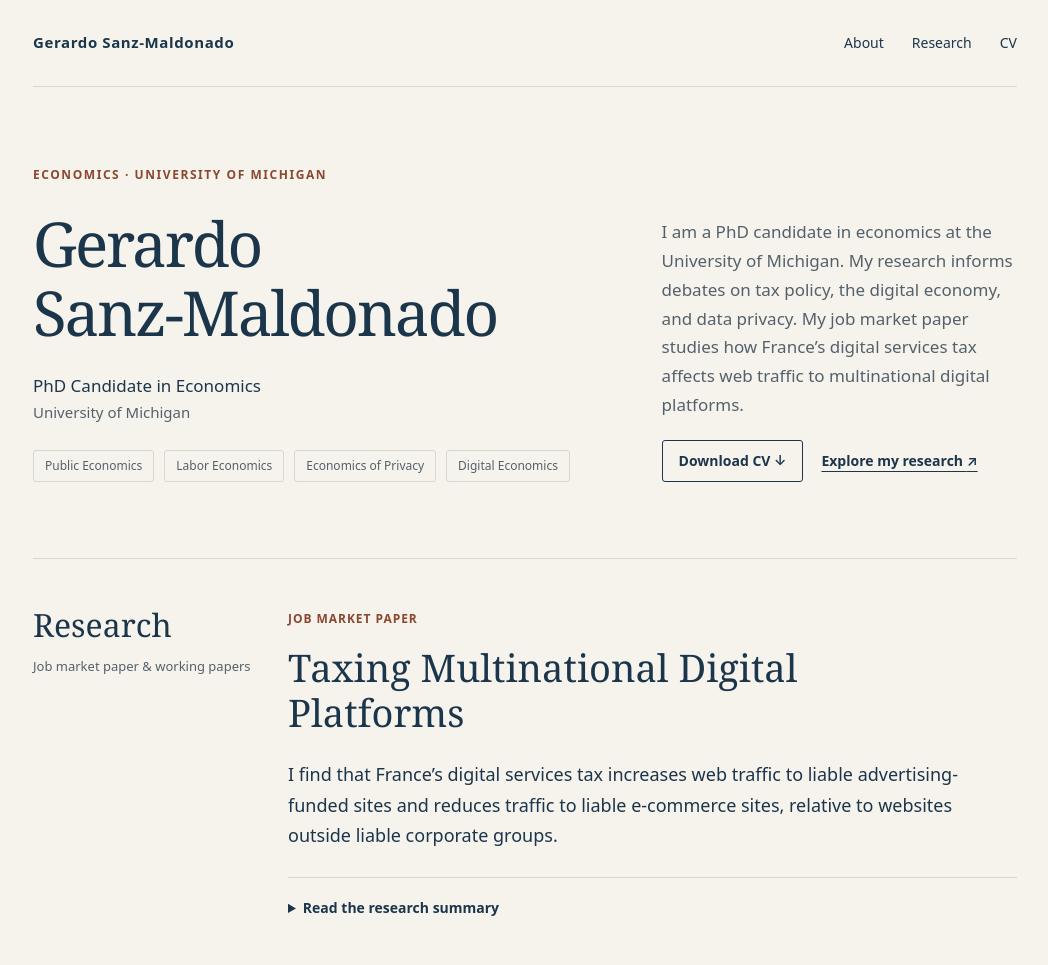
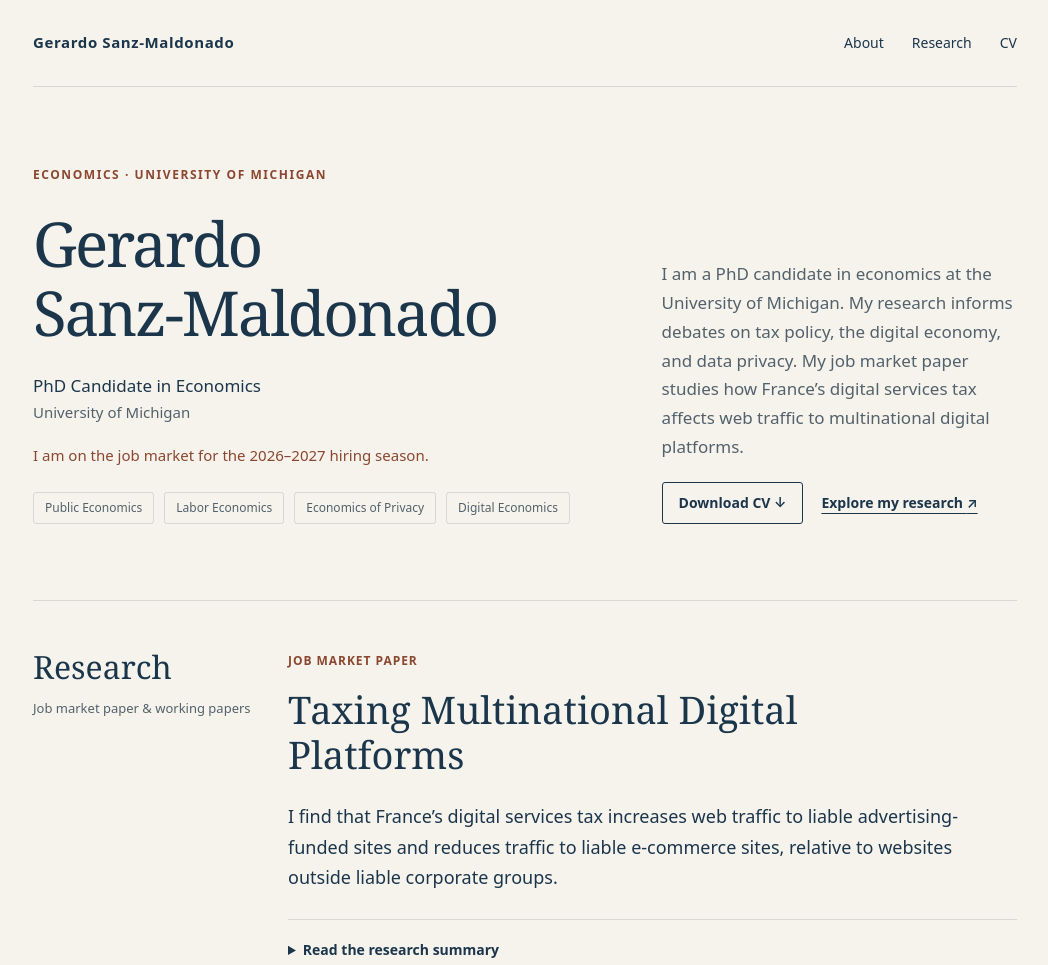
Before and after one commit to sanzg0/sanzg0.github.io, a plain HTML site: page index.html in a window 1280 px wide. Shown: the top 965 px of the page, without its empty margins (115-1163 px from the left). Drawn offline with Linux system fonts and the light colour scheme.

Commit message:
Add 2026–2027 job market status

```diff
--- a/index.html
+++ b/index.html
@@ -16,6 +16,7 @@
     @media(max-width:760px){.wrap{padding:0 24px}header{padding:24px 0}.wordmark{font-size:13px}nav{gap:18px}.intro{grid-template-columns:1fr;gap:32px;padding:50px 0}.intro .eyebrow{margin-bottom:20px}.bio{max-width:550px}.research{grid-template-columns:1fr;gap:22px;padding:35px 0 50px}.section-note{display:none}.paper-summary{font-size:17px}h1 span{display:inline}h1 span+span:before{content:' '}}
     .intro-links{display:flex;align-items:center;flex-wrap:wrap;gap:18px}.cv-link{display:inline-block;border:1px solid var(--ink);padding:8px 16px;border-radius:3px;font-size:14px;font-weight:600;text-decoration:none}.cv-link:hover{background:var(--ink);color:var(--paper)}header{flex-wrap:wrap}
     .papers article+article{border-top:1px solid var(--line);margin-top:46px;padding-top:36px}.coauthors{font-size:15px;color:var(--muted);margin:16px 0}.draft-link{display:inline-block;font-size:14px;font-weight:600;margin-top:6px}
+    .market-status{font-size:15px;line-height:1.6;color:var(--accent);margin:18px 0 0;max-width:440px}
     @media(prefers-reduced-motion:reduce){html{scroll-behavior:auto}}
   </style>
 </head>
@@ -32,6 +33,7 @@
           <p class="eyebrow">Economics · University of Michigan</p>
           <h1 id="name"><span>Gerardo</span><span>Sanz-Maldonado</span></h1>
           <p class="affiliation">PhD Candidate in Economics<span>University of Michigan</span></p>
+          <p class="market-status">I am on the job market for the 2026–2027 hiring season.</p>
           <div class="fields" aria-label="Research interests"><span>Public Economics</span><span>Labor Economics</span><span>Economics of Privacy</span><span>Digital Economics</span></div>
         </div>
         <div>
```
